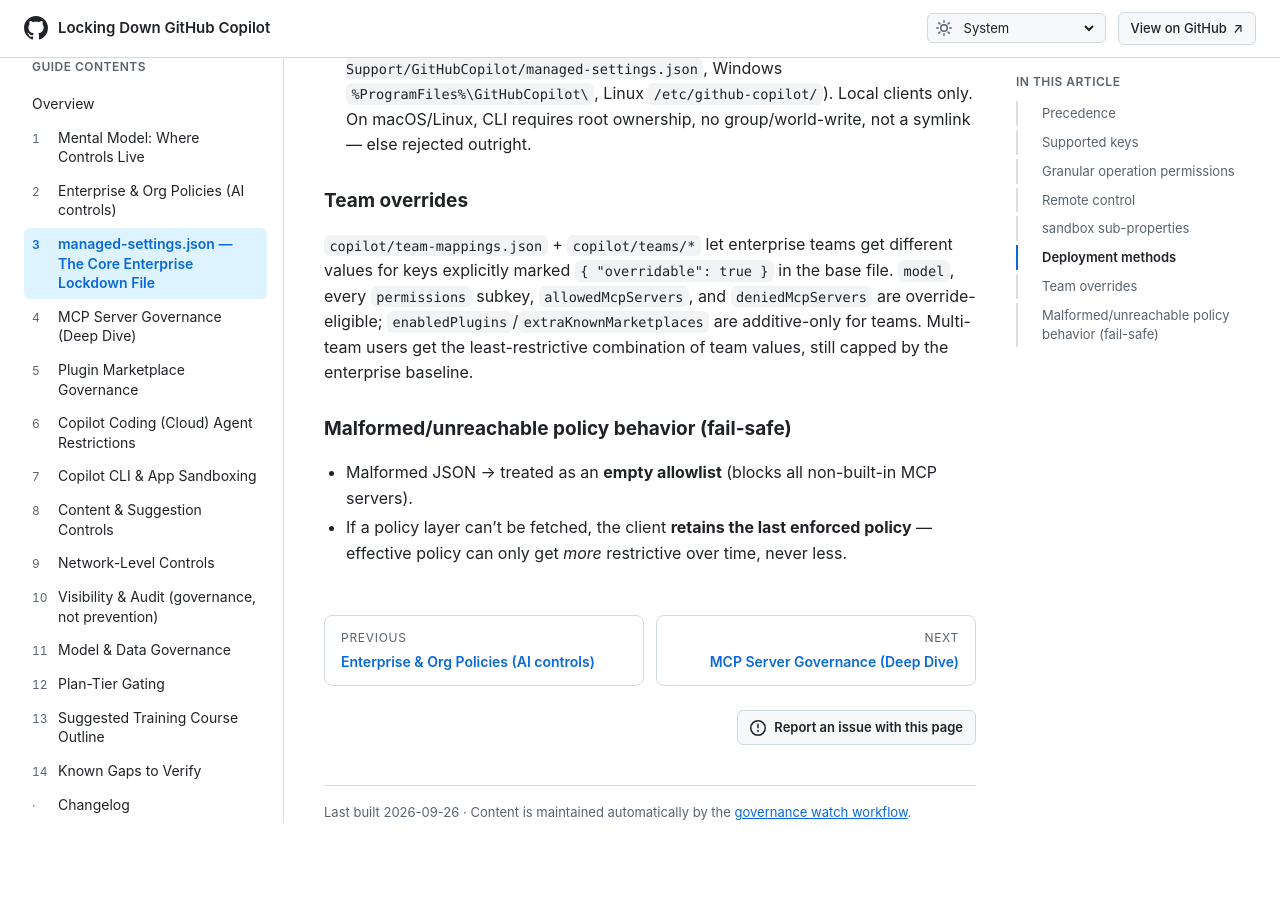
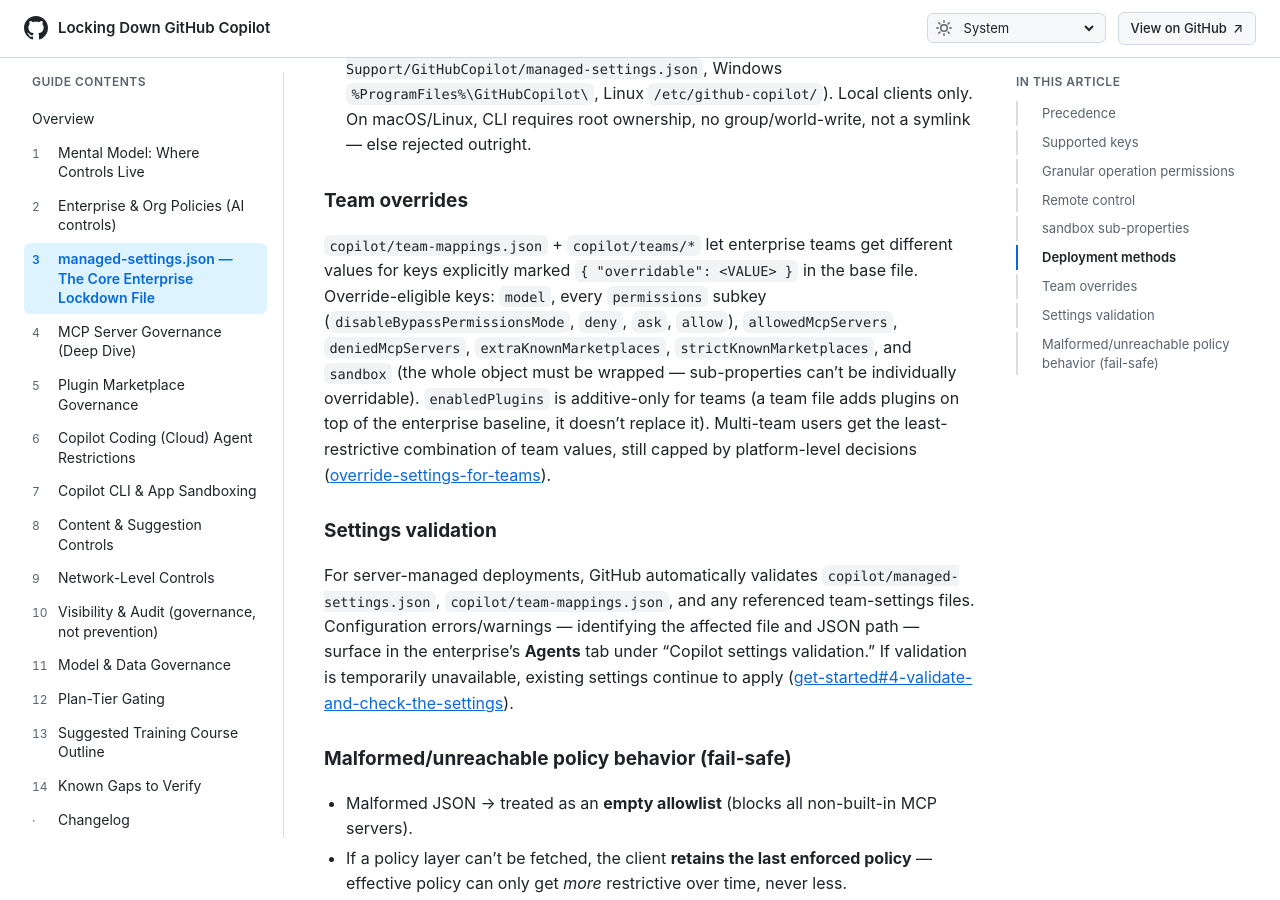
Before and after one commit to beardofedu/copilot-governance-training, a Jekyll site: the page built from docs/sections/managed-settings.md, in a window 1280 px wide and 900 px high, scrolled down 3582 px. Built offline with Jekyll 4.4.1, drawn with Linux system fonts in a browser that asks for light colours.

Commit message:
Update managed-settings overridable keys and add settings validation
- Correct the team-override eligible keys list: extraKnownMarketplaces,
  strictKnownMarketplaces, and sandbox are also overridable, not just
  model/permissions.*/allowedMcpServers/deniedMcpServers.
- Document the new automatic 'Copilot settings validation' surfaced
  in the enterprise Agents tab for server-managed deployments.
- Resolve/refresh the corresponding Known Gaps entries.

Co-authored-by: Copilot <223556219+Copilot@users.noreply.github.com>

```diff
--- a/docs/sections/managed-settings.md
+++ b/docs/sections/managed-settings.md
@@ -77,7 +77,10 @@ Doc: [Enterprise managed settings reference — `sandbox`](https://docs.github.c
 - **File-based:** OS-specific JSON path (macOS `/Library/Application Support/GitHubCopilot/managed-settings.json`, Windows `%ProgramFiles%\GitHubCopilot\`, Linux `/etc/github-copilot/`). Local clients only. On macOS/Linux, CLI requires root ownership, no group/world-write, not a symlink — else rejected outright.
 
 ### Team overrides
-`copilot/team-mappings.json` + `copilot/teams/*` let enterprise teams get different values for keys explicitly marked `{ "overridable": true }` in the base file. `model`, every `permissions` subkey, `allowedMcpServers`, and `deniedMcpServers` are override-eligible; `enabledPlugins`/`extraKnownMarketplaces` are additive-only for teams. Multi-team users get the least-restrictive combination of team values, still capped by the enterprise baseline.
+`copilot/team-mappings.json` + `copilot/teams/*` let enterprise teams get different values for keys explicitly marked `{ "overridable": <VALUE> }` in the base file. Override-eligible keys: `model`, every `permissions` subkey (`disableBypassPermissionsMode`, `deny`, `ask`, `allow`), `allowedMcpServers`, `deniedMcpServers`, `extraKnownMarketplaces`, `strictKnownMarketplaces`, and `sandbox` (the whole object must be wrapped — sub-properties can't be individually overridable). `enabledPlugins` is additive-only for teams (a team file adds plugins on top of the enterprise baseline, it doesn't replace it). Multi-team users get the least-restrictive combination of team values, still capped by platform-level decisions ([override-settings-for-teams](https://docs.github.com/en/copilot/how-tos/administer-copilot/manage-for-enterprise/use-managed-settings/override-settings-for-teams#supported-keys)).
+
+### Settings validation
+For server-managed deployments, GitHub automatically validates `copilot/managed-settings.json`, `copilot/team-mappings.json`, and any referenced team-settings files. Configuration errors/warnings — identifying the affected file and JSON path — surface in the enterprise's **Agents** tab under "Copilot settings validation." If validation is temporarily unavailable, existing settings continue to apply ([get-started#4-validate-and-check-the-settings](https://docs.github.com/en/copilot/how-tos/administer-copilot/manage-for-enterprise/use-managed-settings/get-started#4-validate-and-check-the-settings)).
 
 ### Malformed/unreachable policy behavior (fail-safe)
 - Malformed JSON → treated as an **empty allowlist** (blocks all non-built-in MCP servers).
```
Also changed, not shown: docs/sections/known-gaps.md (+1 -1 lines), docs/CHANGELOG.md.
